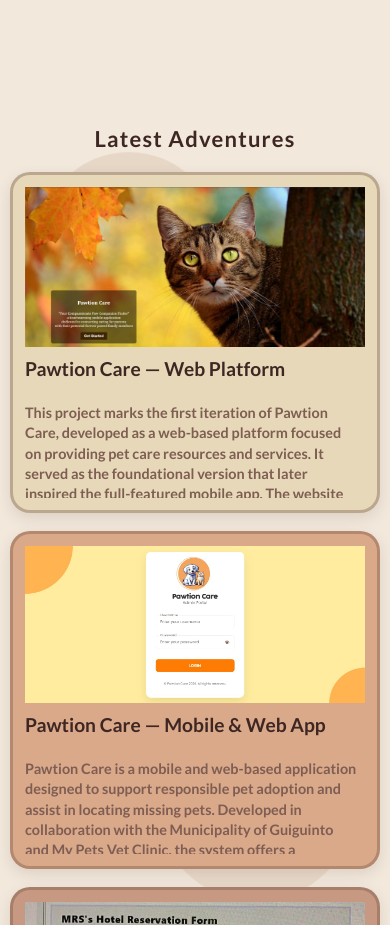
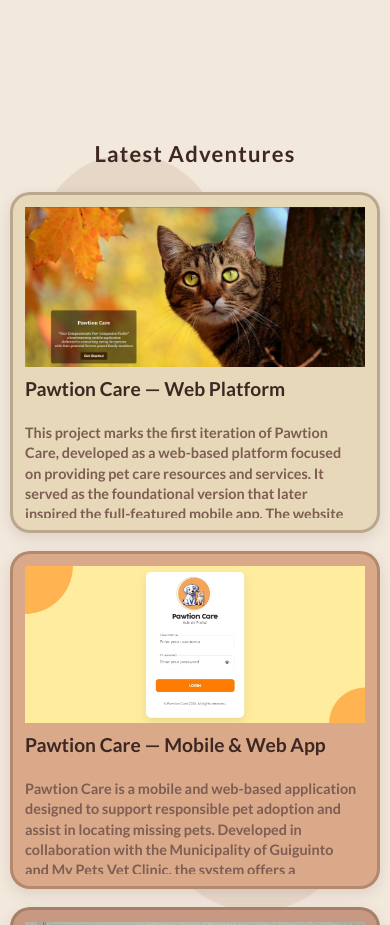
Before and after one commit to julianaaplaonsantos/mywebsite, a React (Vite) app: page / in a window 390 px wide. Shown: the part 1700-2625 px from the top of the page. Built offline with nearby package versions, Linux system fonts and the light colour scheme.

Commit message:
fix ui for tab

```diff
--- a/src/sections/Projects.css
+++ b/src/sections/Projects.css
@@ -287,8 +287,8 @@
 
   .section-title {
     font-size: 26px;
-    margin-top: 50px;
-    margin-bottom: 20px;
+    margin-top: 65px;
+    margin-bottom: 25px;
   }
 
   .projects-grid {
@@ -310,6 +310,10 @@
 
   .project-image-wrapper {
     height: 120px;
+  }
+
+  .see-more-container {
+    margin-top: 20px;
   }
 
   .github-button {
```
